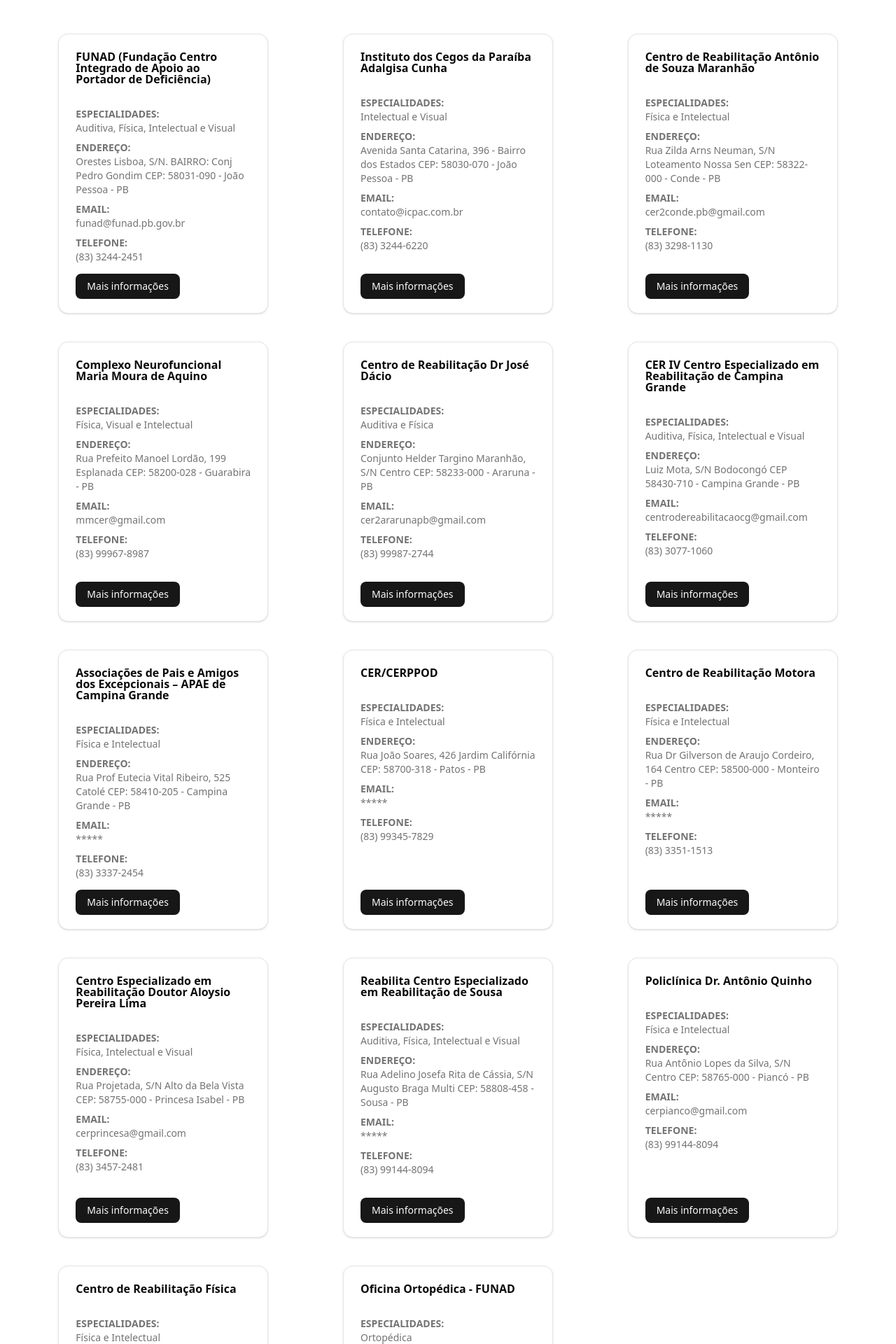
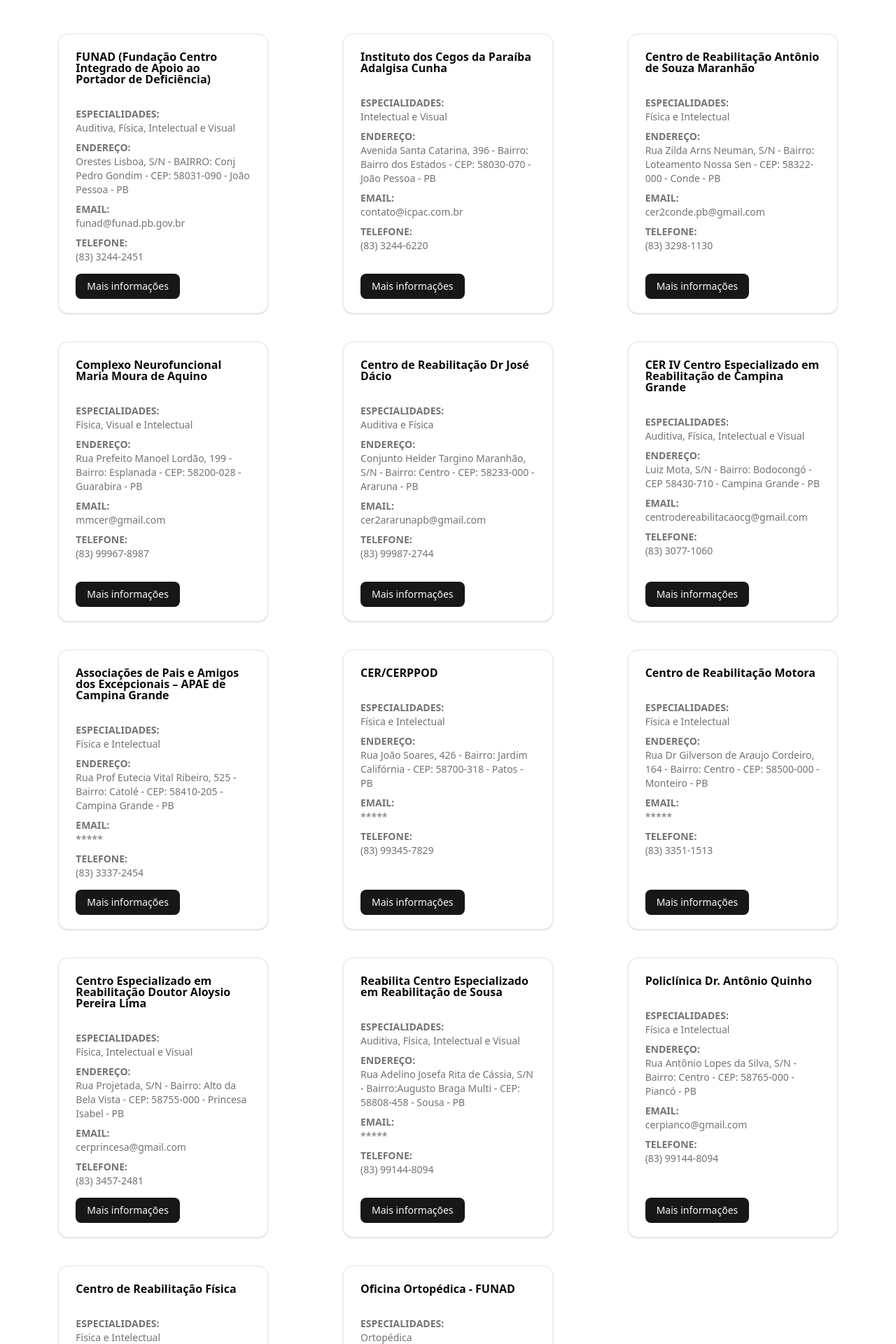
Before and after one commit to gustavdlima/cer-facil, a React (Vite) app: page / in a window 1280 px wide. Shown: the part 2680-4600 px from the top of the page at 70% size. Built offline with nearby package versions, Linux system fonts and the light colour scheme; no server answers.

Commit message:
feat(map): update CER addresses and handle empty state

```diff
--- a/src/components/dadosCers/dadosCers.js
+++ b/src/components/dadosCers/dadosCers.js
@@ -3,7 +3,7 @@
     id: 1,
     nome: "FUNAD (Fundação Centro Integrado de Apoio ao Portador de Deficiência)",
     especialidades: "Auditiva, Física, Intelectual e Visual",
-    endereco: "Orestes Lisboa, S/N. BAIRRO: Conj Pedro Gondim CEP: 58031-090",
+    endereco: "Orestes Lisboa, S/N - BAIRRO: Conj Pedro Gondim - CEP: 58031-090",
     cidade: "João Pessoa",
     email: "funad@funad.pb.gov.br",
     telefone: "(83) 3244-2451"
@@ -12,7 +12,7 @@
     id: 2,
     nome: "Instituto dos Cegos da Paraíba Adalgisa Cunha",
     especialidades: "Intelectual e Visual",
-    endereco: "Avenida Santa Catarina, 396 - Bairro dos Estados CEP: 58030-070",
+    endereco: "Avenida Santa Catarina, 396 - Bairro: Bairro dos Estados - CEP: 58030-070",
     cidade: "João Pessoa",
     email: "contato@icpac.com.br",
     telefone: "(83) 3244-6220"
@@ -21,7 +21,7 @@
     id: 3,
     nome: "Centro de Reabilitação Antônio de Souza Maranhão",
     especialidades: "Física e Intelectual",
-    endereco: "Rua Zilda Arns Neuman, S/N Loteamento Nossa Sen CEP: 58322-000",
+    endereco: "Rua Zilda Arns Neuman, S/N - Bairro: Loteamento Nossa Sen - CEP: 58322-000",
     cidade: "Conde",
     email: "cer2conde.pb@gmail.com",
     telefone: "(83) 3298-1130"
@@ -30,7 +30,7 @@
     id: 4,
     nome: "Complexo Neurofuncional Maria Moura de Aquino",
     especialidades: "Física, Visual e Intelectual",
-    endereco: "Rua Prefeito Manoel Lordão, 199 Esplanada CEP: 58200-028",
+    endereco: "Rua Prefeito Manoel Lordão, 199 - Bairro: Esplanada - CEP: 58200-028",
     cidade: "Guarabira",
     email: "mmcer@gmail.com",
     telefone: "(83) 99967-8987"
@@ -39,7 +39,7 @@
     id: 5,
     nome: "Centro de Reabilitação Dr José Dácio",
     especialidades: "Auditiva e Física",
-    endereco: "Conjunto Helder Targino Maranhão, S/N Centro CEP: 58233-000",
+    endereco: "Conjunto Helder Targino Maranhão, S/N - Bairro: Centro - CEP: 58233-000",
     cidade: "Araruna",
     email: "cer2ararunapb@gmail.com",
     telefone: "(83) 99987-2744"
@@ -48,7 +48,7 @@
     id: 6,
     nome: "CER IV Centro Especializado em Reabilitação de Campina Grande",
     especialidades: "Auditiva, Física, Intelectual e Visual",
-    endereco: "Luiz Mota, S/N Bodocongó CEP 58430-710",
+    endereco: "Luiz Mota, S/N - Bairro: Bodocongó - CEP 58430-710",
     cidade: "Campina Grande",
     email: "centrodereabilitacaocg@gmail.com",
     telefone: "(83) 3077-1060"
@@ -57,7 +57,7 @@
     id: 7,
     nome: "Associações de Pais e Amigos dos Excepcionais – APAE de Campina Grande",
     especialidades: "Física e Intelectual",
-    endereco: "Rua Prof Eutecia Vital Ribeiro, 525 Catolé CEP: 58410-205",
+    endereco: "Rua Prof Eutecia Vital Ribeiro, 525 - Bairro: Catolé - CEP: 58410-205",
     cidade: "Campina Grande",
     email: "*****",
     telefone: "(83) 3337-2454"
@@ -66,7 +66,7 @@
     id: 8,
     nome: "CER/CERPPOD",
     especialidades: "Física e Intelectual",
-    endereco: "Rua João Soares, 426 Jardim Califórnia CEP: 58700-318",
+    endereco: "Rua João Soares, 426 - Bairro: Jardim Califórnia - CEP: 58700-318",
     cidade: "Patos",
     email: "*****",
     telefone: "(83) 99345-7829"
@@ -75,7 +75,7 @@
     id: 9,
     nome: "Centro de Reabilitação Motora",
     especialidades: "Física e Intelectual",
-    endereco: "Rua Dr Gilverson de Araujo Cordeiro, 164 Centro CEP: 58500-000",
+    endereco: "Rua Dr Gilverson de Araujo Cordeiro, 164 - Bairro: Centro - CEP: 58500-000",
     cidade: "Monteiro",
     email: "*****",
     telefone: "(83) 3351-1513"
@@ -84,7 +84,7 @@
     id: 10,
     nome: "Centro Especializado em Reabilitação Doutor Aloysio Pereira Lima",
     especialidades: "Física, Intelectual e Visual",
-    endereco: "Rua Projetada, S/N Alto da Bela Vista CEP: 58755-000",
+    endereco: "Rua Projetada, S/N - Bairro: Alto da Bela Vista - CEP: 58755-000",
     cidade: "Princesa Isabel",
     email: "cerprincesa@gmail.com",
     telefone: "(83) 3457-2481"
@@ -93,7 +93,7 @@
     id: 11,
     nome: "Reabilita Centro Especializado em Reabilitação de Sousa",
     especialidades: "Auditiva, Física, Intelectual e Visual",
-    endereco: "Rua Adelino Josefa Rita de Cássia, S/N Augusto Braga Multi CEP: 58808-458",
+    endereco: "Rua Adelino Josefa Rita de Cássia, S/N - Bairro:Augusto Braga Multi - CEP: 58808-458",
     cidade: "Sousa",
     email: "*****",
     telefone: "(83) 99144-8094"
@@ -102,7 +102,7 @@
     id: 12,
     nome: "Policlínica Dr. Antônio Quinho",
     especialidades: "Física e Intelectual",
-    endereco: "Rua Antônio Lopes da Silva, S/N Centro CEP: 58765-000",
+    endereco: "Rua Antônio Lopes da Silva, S/N - Bairro: Centro - CEP: 58765-000",
     cidade: "Piancó",
     email: "cerpianco@gmail.com",
     telefone: "(83) 99144-8094"
@@ -111,7 +111,7 @@
     id: 13,
     nome: "Centro de Reabilitação Física",
     especialidades: "Física e Intelectual",
-    endereco: "Rua Estevan Diniz, S/N Centro CEP: 58884-000",
+    endereco: "Rua Estevan Diniz, S/N - Bairro: Centro - CEP: 58884-000",
     cidade: "Catolé do Rocha",
     email: "*******",
     telefone: "******"
@@ -120,7 +120,7 @@
     id: 14,
     nome: "Oficina Ortopédica - FUNAD",
     especialidades: "Ortopédica",
-    endereco: "R. João Teixeira de Carvalho, SN - Pedro Gondim CEP: 58031-220",
+    endereco: "R. João Teixeira de Carvalho, SN - Bairro: Pedro Gondim CEP: 58031-220",
     cidade: "João Pessoa",
     email: "funad@funad.pb.gov.br",
     telefone: "(83) 3243-7368"
--- a/src/components/pb-map/mapparaiba.tsx
+++ b/src/components/pb-map/mapparaiba.tsx
@@ -100,6 +100,7 @@
       <strong>${cer.nome}</strong><br/>
 
       <em>${cer.endereco || 'Endereço não disponível'}</em><br/>
+         <em>${cer.cidade || 'Cidade não disponível'}</em><br/>
 
       <span style="font-size: 13px; color: #555;">${cer.especialidades}</span>
     </div>
@@ -110,7 +111,7 @@
         </div>`;
       layer.bindPopup(popupContent);
     } else {
-      // Caso não encontre nenhum CER na filtragem (ou cidade não esteja na lista)
+      // If no CER is found
       popupContent = `
         <div style="font-size: 14px;">
           <strong>${nameCity}</strong><br/>
```
